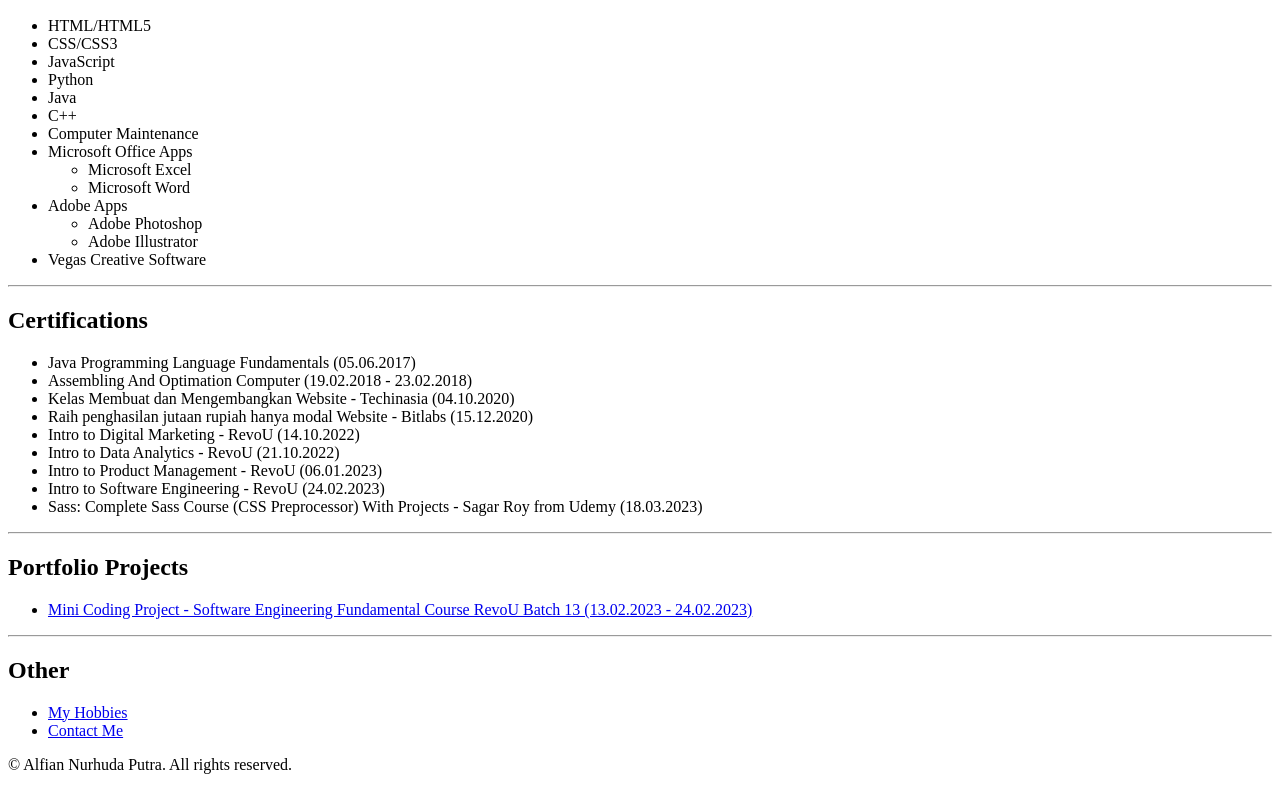
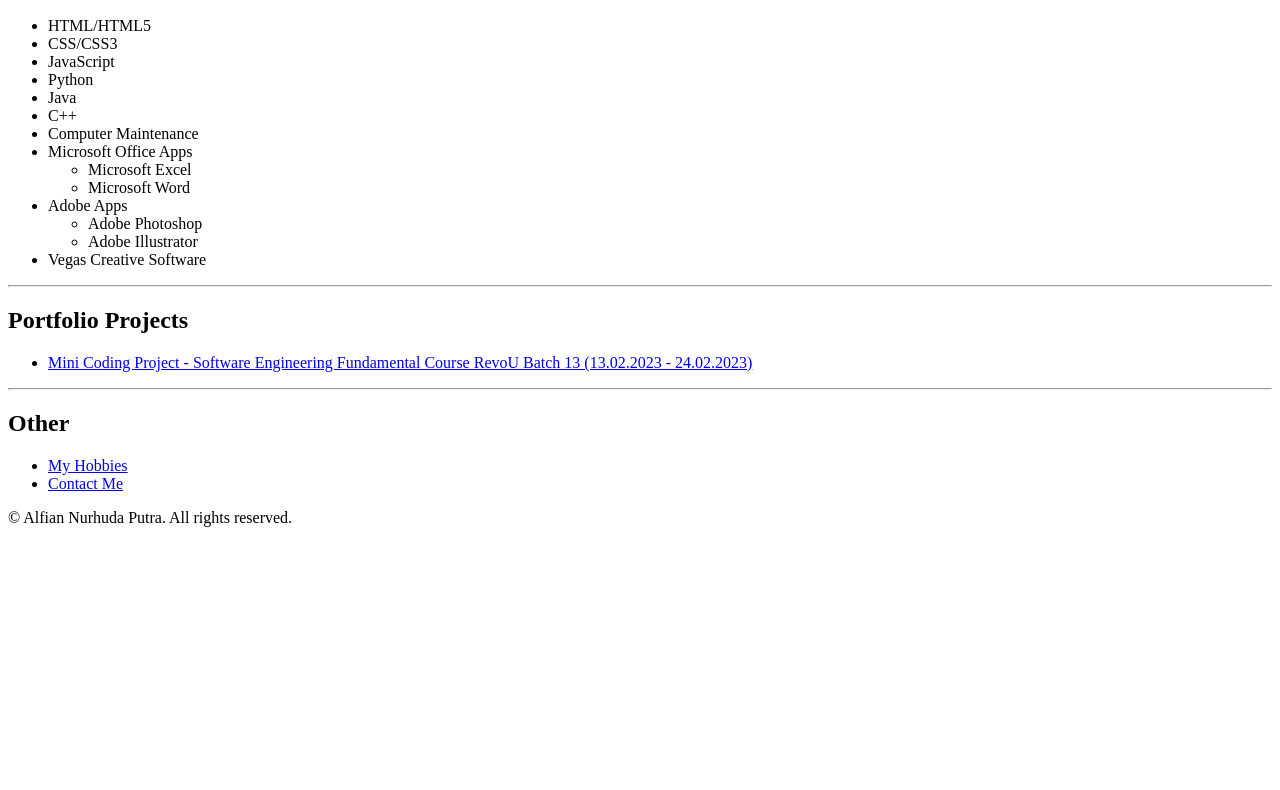
Before and after one commit to alfiannurhudaputra/html-resume, a plain HTML site: page index.html in a window 1280 px wide. Shown: the part 955-1745 px from the top of the page. After the commit the page ends 1498 px from the top, so only its background shows below. Drawn offline with Linux system fonts and the light colour scheme.

Commit message:
Change text
Remove some text

```diff
--- a/index.html
+++ b/index.html
@@ -67,19 +67,6 @@
         <li>Vegas Creative Software</li>
     </ul>
     <hr />
-    <h2>Certifications</h2>
-    <ul>
-        <li>Java Programming Language Fundamentals (05.06.2017)</li>
-        <li>Assembling And Optimation Computer (19.02.2018 - 23.02.2018)</li>
-        <li>Kelas Membuat dan Mengembangkan Website - Techinasia (04.10.2020)</li>
-        <li>Raih penghasilan jutaan rupiah hanya modal Website - Bitlabs (15.12.2020)</li>
-        <li>Intro to Digital Marketing - RevoU (14.10.2022)</li>
-        <li>Intro to Data Analytics - RevoU (21.10.2022)</li>
-        <li>Intro to Product Management - RevoU (06.01.2023)</li>
-        <li>Intro to Software Engineering - RevoU (24.02.2023)</li>
-        <li>Sass: Complete Sass Course (CSS Preprocessor) With Projects - Sagar Roy from Udemy (18.03.2023)</li>
-    </ul>
-    <hr />
     <h2>Portfolio Projects</h2>
     <ul>
         <li><a href="https://alfiannurhudaputra.github.io/mini-coding-project-sefc/">Mini Coding Project - Software Engineering Fundamental Course RevoU Batch 13 (13.02.2023 - 24.02.2023)</a></li>
```
